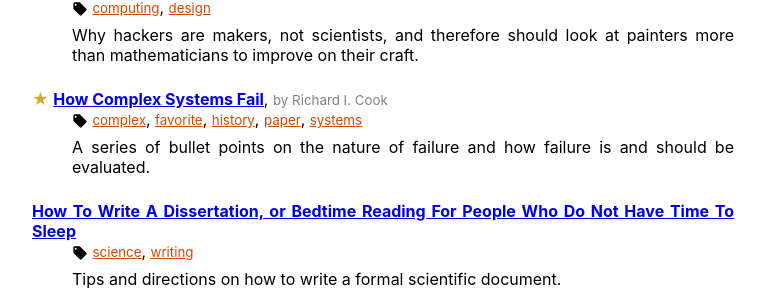
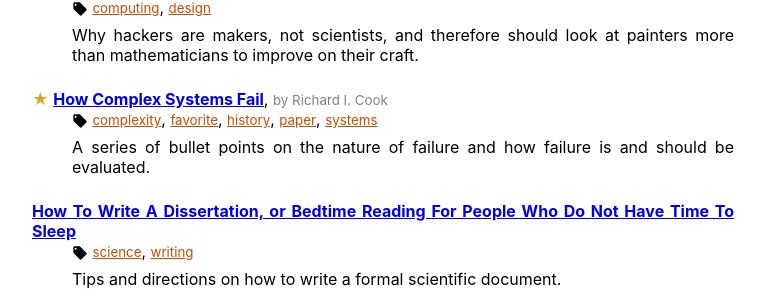
Before and after one commit to hanjos/hanjos.github.io, a Jekyll site: the page built from bookmarks.md, in a window 1280 px wide and 900 px high, scrolled down 3280 px. Shown: the part 148-452 px from the top of the window, without its empty margins (324-1089 px from the left). Built offline with Jekyll 4.4.1, drawn with Linux system fonts in a browser that asks for light colours.

```diff
--- a/_data/bookmarks.yml
+++ b/_data/bookmarks.yml
@@ -304,7 +304,7 @@
   title: How Complex Systems Fail
   authors: Richard I. Cook
   description: A series of bullet points on the nature of failure and how failure is and should be evaluated.
-  tags: ['complex', 'favorite', 'history', 'paper', 'systems']
+  tags: ['complexity', 'favorite', 'history', 'paper', 'systems']
 - url: https://cs.uwaterloo.ca/~dberry/FTP_SITE/reprints.journals.conferences/YeminiBerry1985Mechanism.pdf
   title: A Modular Verifiable Exception-Handling Mechanism
   authors: ['Shaula Yemini', 'Daniel M. Berry']
```
